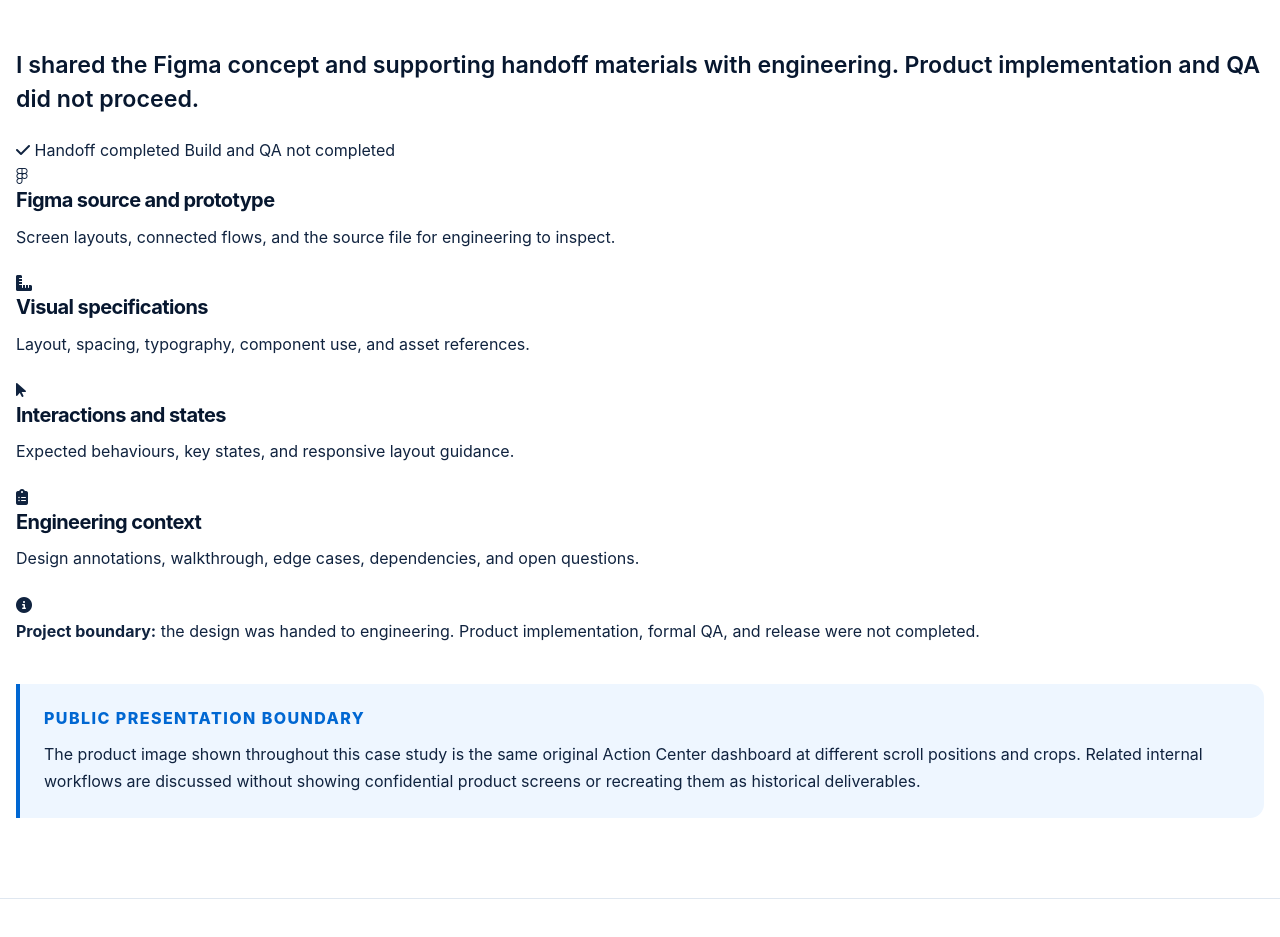
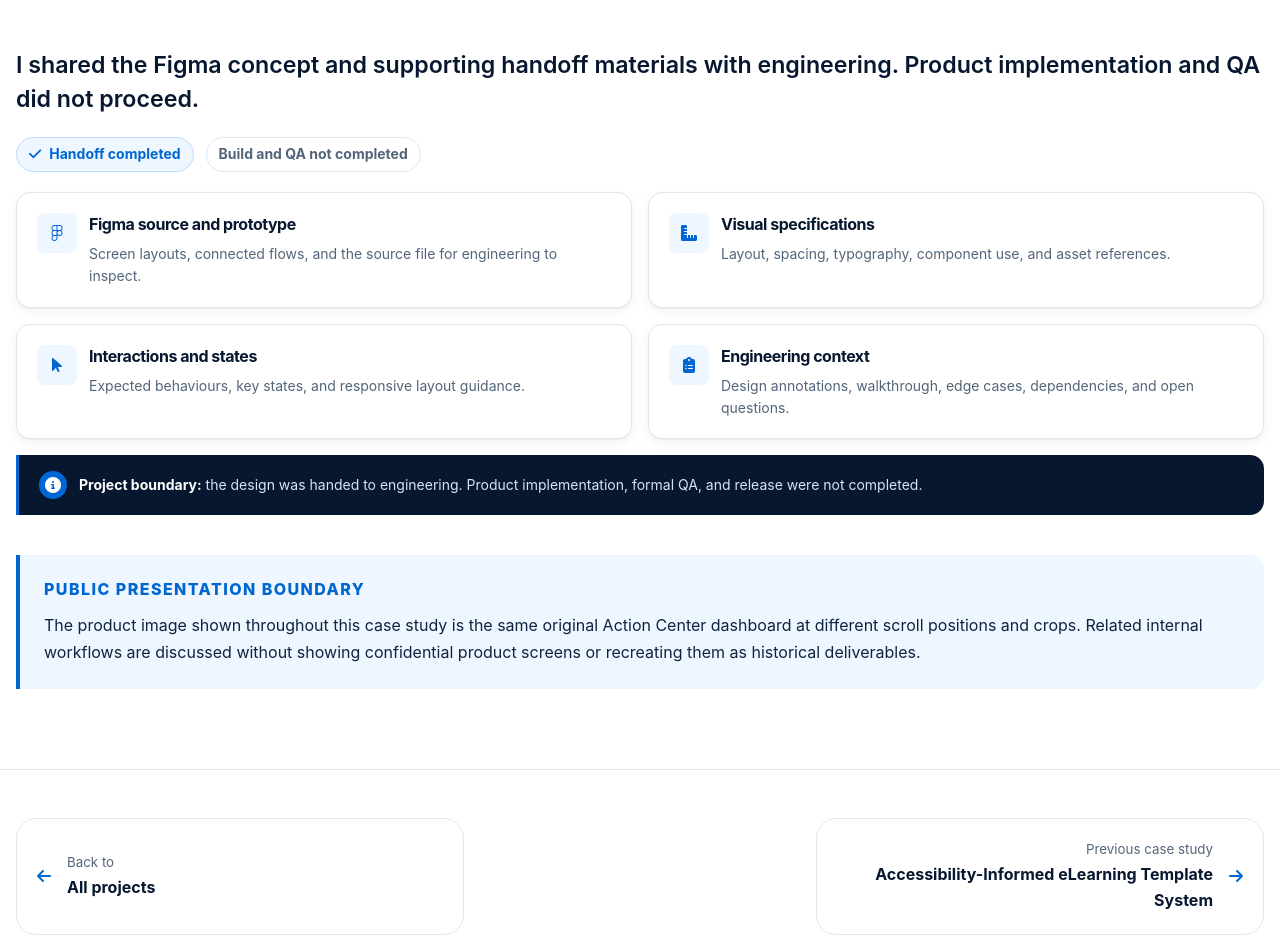
Before and after one commit to gaurankpatil/gaurankpatil.github.io, a website: page syntrio-action-center-case-study/syntrio-action-center.html in a window 1280 px wide. Shown: the part 8980-9917 px from the top of the page. Drawn offline with Linux system fonts and the light colour scheme; files that its build step writes are made by us from their sources.

Commit message:
Update action-center-case-study.css

```diff
--- a/syntrio-action-center-case-study/assets/css/action-center-case-study.css
+++ b/syntrio-action-center-case-study/assets/css/action-center-case-study.css
@@ -1348,3 +1348,122 @@
     padding: var(--space-4);
   }
 }
+
+.handoff-status {
+  display: flex;
+  flex-wrap: wrap;
+  gap: var(--space-3);
+  margin: 0 0 var(--space-5);
+}
+
+.handoff-status__item {
+  display: inline-flex;
+  align-items: center;
+  gap: var(--space-2);
+  padding: 0.45rem 0.75rem;
+  border: 1px solid var(--color-border);
+  border-radius: var(--radius-pill);
+  color: var(--color-text-muted);
+  background: var(--color-surface);
+  font-size: var(--text-sm);
+  font-weight: 650;
+  line-height: 1.35;
+}
+
+.handoff-status__item--complete {
+  border-color: #bfdcff;
+  color: var(--color-primary);
+  background: var(--color-primary-soft);
+}
+
+.handoff-grid {
+  display: grid;
+  grid-template-columns: repeat(2, minmax(0, 1fr));
+  gap: var(--space-4);
+}
+
+.handoff-card {
+  display: flex;
+  min-width: 0;
+  gap: var(--space-3);
+  align-items: flex-start;
+  padding: var(--space-5);
+  border: 1px solid var(--color-border);
+  border-radius: var(--radius-md);
+  background: var(--color-surface);
+  box-shadow: var(--shadow-sm);
+}
+
+.handoff-card__icon {
+  display: grid;
+  width: 2.5rem;
+  height: 2.5rem;
+  flex: 0 0 2.5rem;
+  place-items: center;
+  border-radius: var(--radius-sm);
+  color: var(--color-primary);
+  background: var(--color-primary-soft);
+}
+
+.handoff-card h3 {
+  margin: 0 0 var(--space-2);
+  color: var(--color-text-strong);
+  font-size: var(--text-base);
+  line-height: 1.4;
+}
+
+.handoff-card p {
+  margin: 0;
+  color: var(--color-text-muted);
+  font-size: var(--text-sm);
+  line-height: 1.55;
+}
+
+.handoff-boundary {
+  display: flex;
+  gap: var(--space-3);
+  align-items: center;
+  margin-top: var(--space-4);
+  padding: var(--space-4) var(--space-5);
+  border-left: 3px solid var(--color-primary);
+  border-radius: 0 var(--radius-md) var(--radius-md) 0;
+  color: #d7e4f4;
+  background: #07172f;
+}
+
+.handoff-boundary__icon {
+  display: grid;
+  width: 1.75rem;
+  height: 1.75rem;
+  flex: 0 0 1.75rem;
+  place-items: center;
+  border-radius: 50%;
+  color: #ffffff;
+  background: var(--color-primary);
+}
+
+.handoff-boundary p {
+  margin: 0;
+  color: #d7e4f4;
+  font-size: var(--text-sm);
+  line-height: 1.55;
+}
+
+.handoff-boundary strong {
+  color: #ffffff;
+}
+
+@media (max-width: 40rem) {
+  .handoff-grid {
+    grid-template-columns: 1fr;
+  }
+
+  .handoff-card {
+    padding: var(--space-4);
+  }
+
+  .handoff-boundary {
+    align-items: flex-start;
+    padding: var(--space-4);
+  }
+}
```
